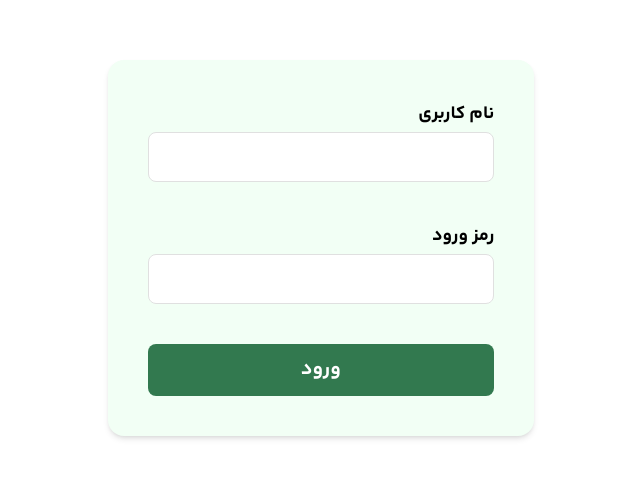
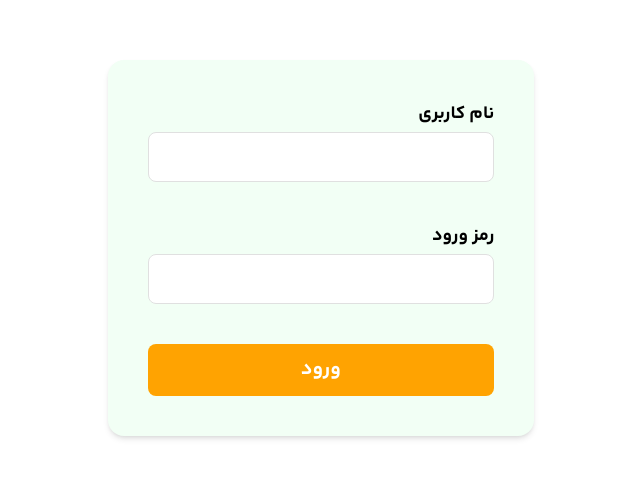
Before and after one commit to ParsaBordbar/Healthcare_Diet, a Next.js app in the folder client/: page /admin in a window 1280 px wide. Shown: the part 152-630 px from the top of the page, without its empty margins (405-1045 px from the left). Built offline with nearby package versions, Linux system fonts and the light colour scheme.

Commit message:
change the color of background of button in admin login

```diff
--- a/client/src/components/AdminLogin/index.tsx
+++ b/client/src/components/AdminLogin/index.tsx
@@ -28,7 +28,7 @@ const AdminLogin = () => {
   };
 
   useEffect(() => {
-    usernameRef.current?.focus()
+    usernameRef.current?.focus();
     if (errors.username) {
       usernameRef.current?.focus();
     } else if (errors.password) {
@@ -72,7 +72,8 @@ const AdminLogin = () => {
         />
 
         <MainButton
-          className="w-full py-3 !text-white bg-[var(--rating-color)] font-bold text-2xl"
+          modern
+          className="w-full py-3 !text-white font-bold text-2xl"
           value={"ورود"}
         />
       </form>
```
